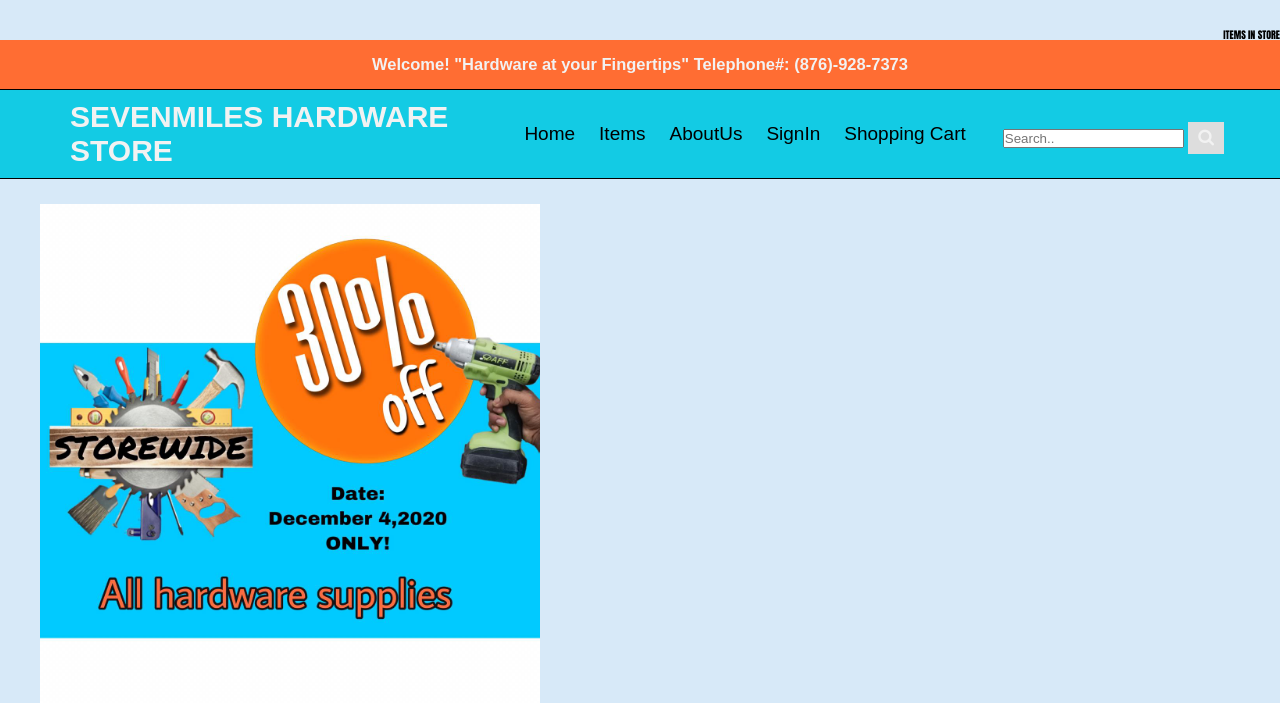
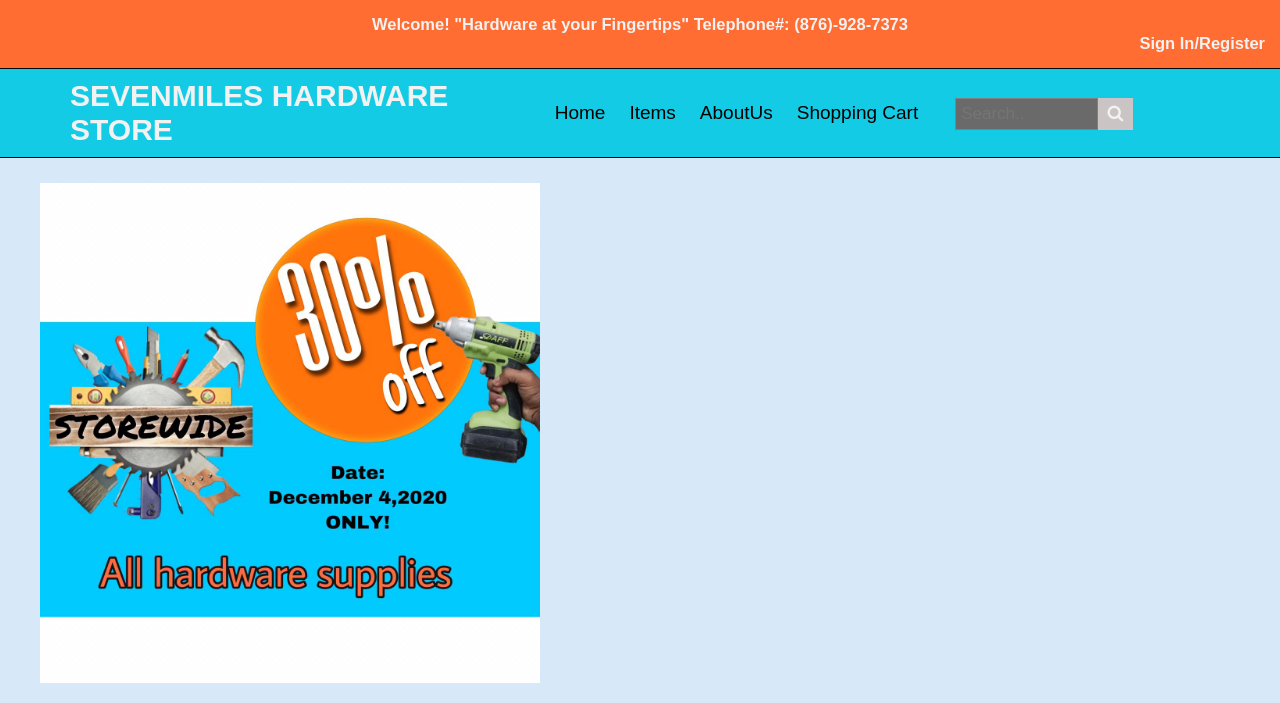
Before and after one commit to D3nizG/COMP2140-GROUP-PROJECT, a PHP site: page /htmls/SMH.html in a window 1280 px wide. Shown: the top 703 px of the page. Run offline with PHP 8.4, Linux system fonts and the light colour scheme.

Commit message:
Edited by ashley

```diff
--- a/htmls/SMH.html
+++ b/htmls/SMH.html
@@ -23,9 +23,10 @@
     </style>
 
     <body>
-      <h1>ITEMS IN STORE</h1>
         <div class="header">
-            <h2>Welcome! "Hardware at your Fingertips" Telephone#: (876)-928-7373</h2>
+            <h2>Welcome! "Hardware at your Fingertips" Telephone#: (876)-928-7373
+              <li><a href="login.html"style="text-decoration: none;">Sign In/Register</a></li>
+            </h2>
           </div>
           <!--Navigation Bar-->
           <nav>
@@ -35,7 +36,6 @@
                 <li><a href="SMH.html">Home</a></li>
                 <li><a href="Items.html">Items</a></li>
                 <li><a href="AboutUs.html">AboutUs</a></li>
-                <li><a href="login.html">SignIn</a></li>
                 <li><a href="cart.html" >Shopping Cart</a></li>
               </div>
               <div class = searchbar>
--- a/style/smhstyles.css
+++ b/style/smhstyles.css
@@ -13,6 +13,10 @@
     text-align: center;
     color: #f2f2f2;
   }
+.header li{
+  text-align: right;
+  list-style: none;
+}
 nav{
   background-color: #13cbe4;
   padding:10px 40px 10px 70px;
@@ -47,7 +51,49 @@ nav ul div.buttons a{
   padding:0 12px;
   color:#000;
 }
-.nav input[type=text] {
+div.searchbar input[type=text] {
+  padding: 5px;
+  border:1px solid grey;
+  float:left;
+  width:50%;
+  background: #6a6a6b;
+  font-size: 17px;
+  margin-top:2px;
+}
+.nav .searchbar {
+  float: right;
+}
+div.searchbar button{
+  padding: 6px 10px;
+  float:center;
+    margin-top:2px;
+    margin-right: 16px;
+    background: rgb(202, 196, 196);
+    font-size: 17px;
+    border: none;
+    cursor: pointer;
+}
+/*.nav #searchbtn{
+    padding: 16px 10px;
+    margin-top: 20px;
+    margin-right: 16px;
+    background: #ddd;
+    font-size: 17px;
+    border: none;
+    cursor: pointer;
+  }*/
+/*.nav input[type=text] {
+  padding: 16px;
+  margin-top: 8px;
+  font-size: 17px;
+  border: none;
+  border-radius: 5px;
+  width: 20em;
+}*/
+
+/* Moving the searh to the right */
+
+/*.nav input[type=text] {
   padding: 16px;
   margin-top: 8px;
   font-size: 17px;
@@ -64,7 +110,7 @@ nav #searchbtn{
   font-size: 17px;
   border: none;
   cursor: pointer;
-}
+}*/
 h1 {
     text-align: center;
     font-weight: bold;
@@ -145,19 +191,6 @@ body {
 
 }
 
-.navbar #searchbtn{
-    padding-left: 60px;
-    padding: 6px 10px;
-    margin-top: 8px;
-    margin-right: 16px;
-    background: #ddd;
-    font-size: 17px;
-    border: none;
-    cursor: pointer;
-}
-
-
-
 .browsebuttons{
   display: flex;
   justify-content: center;
@@ -177,6 +210,9 @@ body {
 a:hover {
   background-color:rgb(58, 10, 230);
   color: black;
+}
+h2 a:hover{
+  background-color:rgb(223, 131, 89);
 }
 
 .next-round{
```
